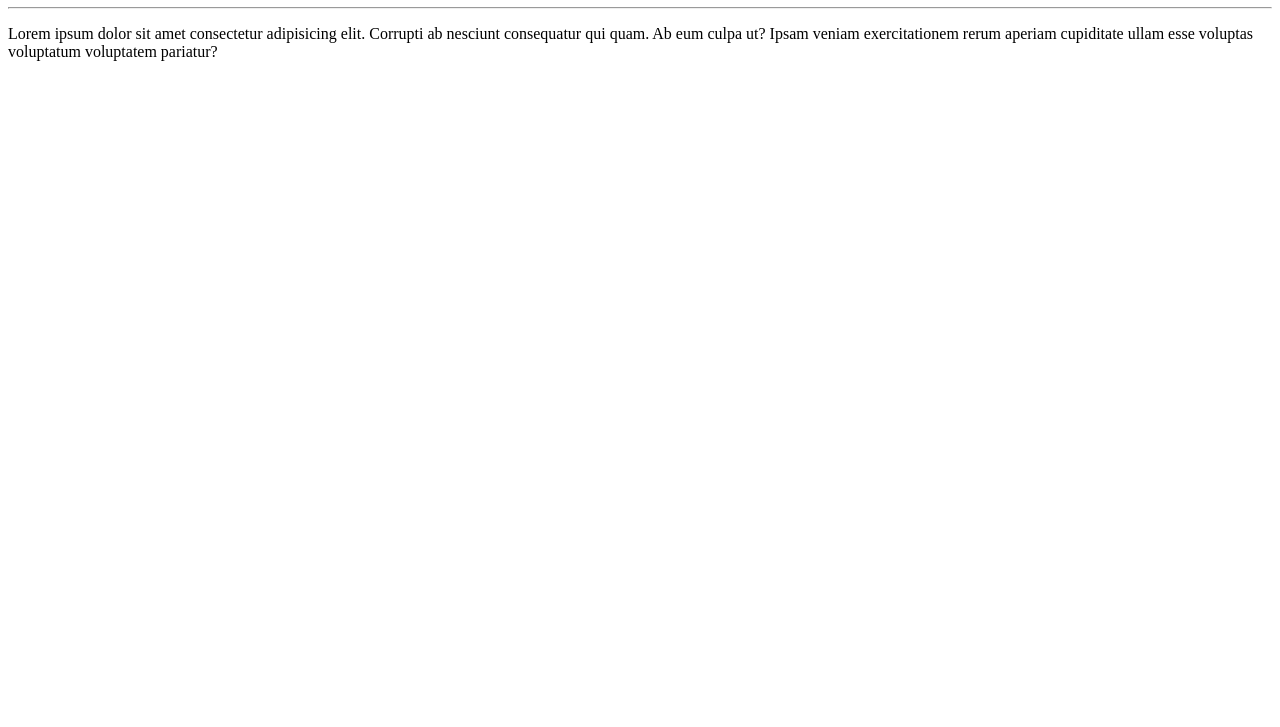
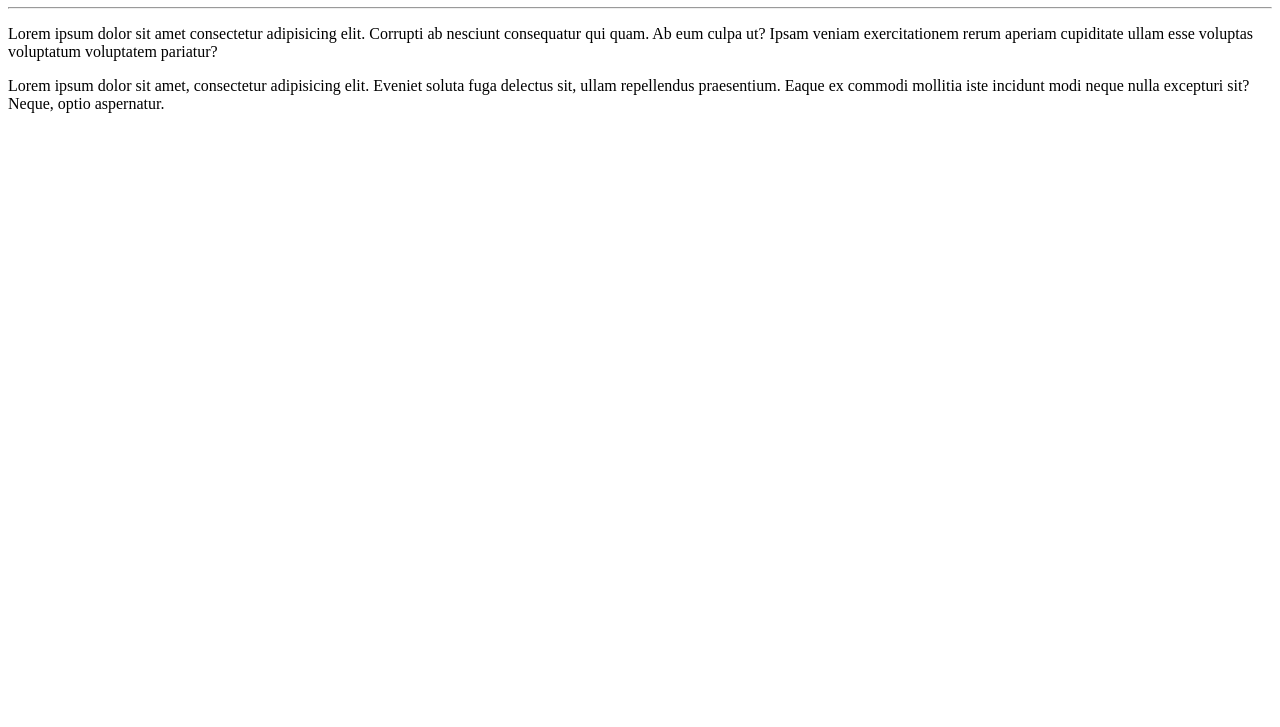
Before and after one commit to andressatarine/Ola-Mundo, a plain HTML site: page site-exemplo/index.html in a window 1280 px wide. Shown: the part 73-800 px from the top of the page. Drawn offline with Linux system fonts and the light colour scheme.

Commit message:
adicionei um paragrafo

```diff
--- a/site-exemplo/index.html
+++ b/site-exemplo/index.html
@@ -9,5 +9,6 @@
     <h1>Olá, Mundo!</h1>
     <hr>
     <p>Lorem ipsum dolor sit amet consectetur adipisicing elit. Corrupti ab nesciunt consequatur qui quam. Ab eum culpa ut? Ipsam veniam exercitationem rerum aperiam cupiditate ullam esse voluptas voluptatum voluptatem pariatur?</p>
+    <p>Lorem ipsum dolor sit amet, consectetur adipisicing elit. Eveniet soluta fuga delectus sit, ullam repellendus praesentium. Eaque ex commodi mollitia iste incidunt modi neque nulla excepturi sit? Neque, optio aspernatur.</p>
 </body>
 </html>
```
